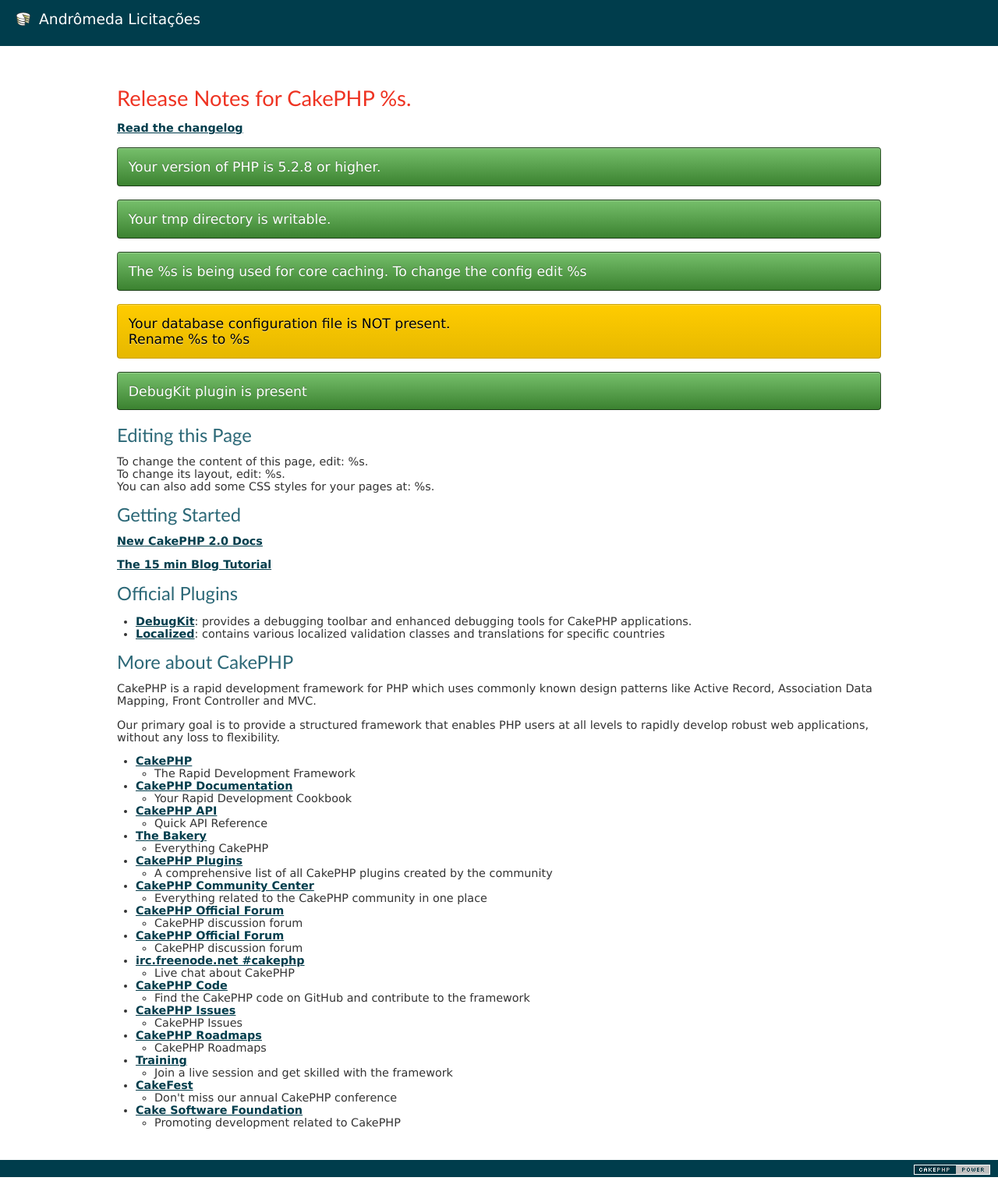
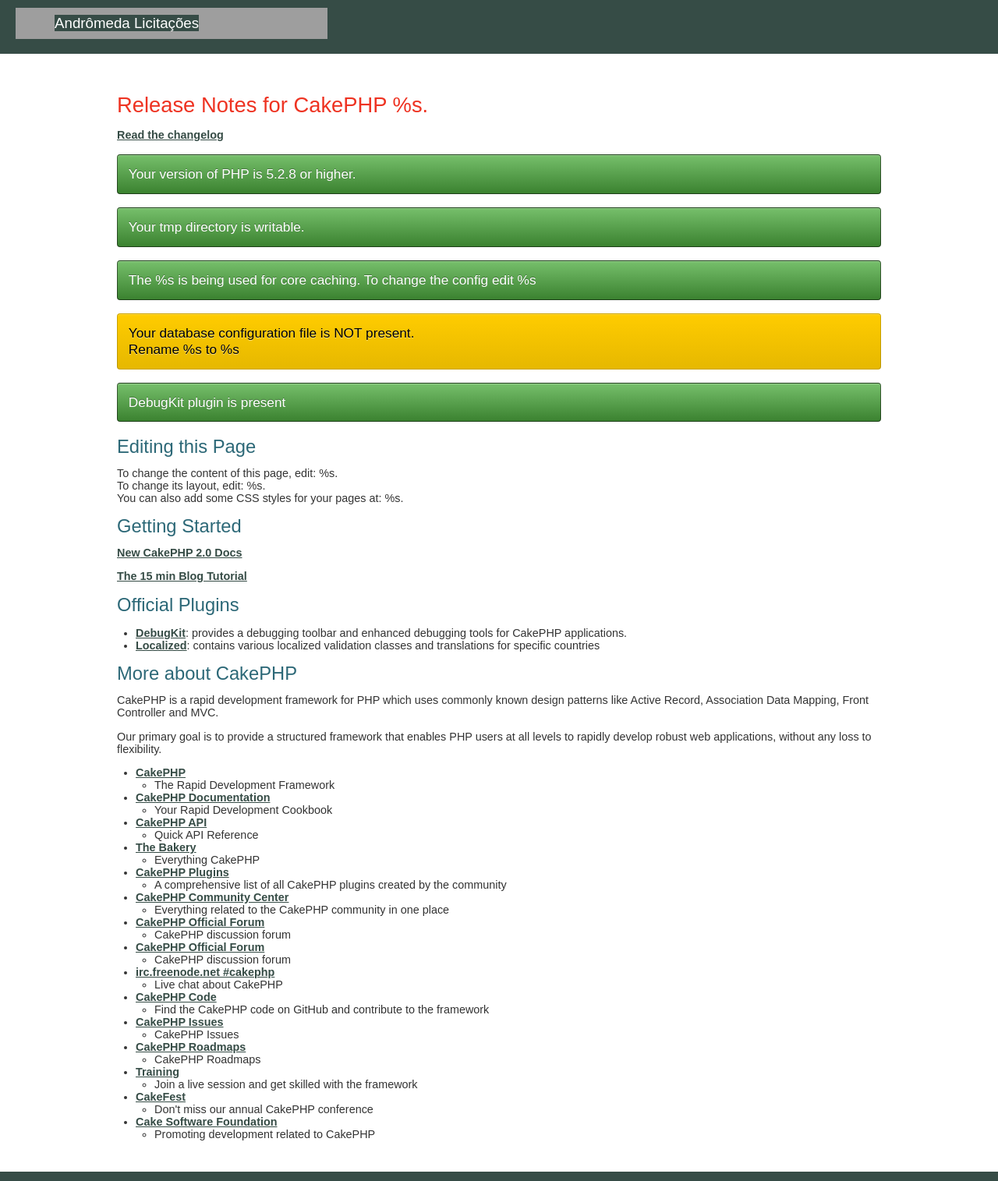
Before and after one commit to germanocorrea/andromeda-licitacoes, a CakePHP app: the page made by app/View/Pages/home.ctp in a window 1280 px wide. Shown: the whole page at 78% size. Run offline with PHP 8.4 and a stand-in for CakePHP, Linux system fonts and the light colour scheme; the template is opened without the code that fills it, so the values that code supplies are empty; some libraries are stand-ins or nearby versions; grey boxes are pictures that could not be loaded.

Commit message:
Modificações de estilo

```diff
--- a/app/View/Layouts/default.ctp
+++ b/app/View/Layouts/default.ctp
@@ -23,10 +23,9 @@ $cakeVersion = __d('cake_dev', 'CakePHP %s', Configure::version())
 	<?php echo $this->Html->charset(); ?>
 	<title>Andrômeda Licitações: <?php echo $this->fetch('title'); ?></title>
 	<?php
-		echo $this->Html->meta('icon');
-
 		echo $this->Html->css('cake.generic');
 		echo $this->Html->css('//cdn.datatables.net/1.10.15/css/jquery.dataTables.min.css');
+		echo $this->Html->css('https://code.cdn.mozilla.net/fonts/fira.css');
 
         echo $this->Html->script('https://code.jquery.com/jquery-3.2.1.min.js');
 		echo $this->Html->script('//cdn.datatables.net/1.10.15/js/jquery.dataTables.min.js');
@@ -70,12 +69,6 @@ $cakeVersion = __d('cake_dev', 'CakePHP %s', Configure::version())
 			<?php echo $this->fetch('content'); ?>
 		</div>
 		<div id="footer">
-			<?php echo $this->Html->link(
-					$this->Html->image('cake.power.gif', array('alt' => $cakeDescription, 'border' => '0')),
-					'http://www.cakephp.org/',
-					array('target' => '_blank', 'escape' => false, 'id' => 'cake-powered')
-				);
-			?>
 		</div>
 	</div>
 </body>
--- a/app/webroot/css/cake.generic.css
+++ b/app/webroot/css/cake.generic.css
@@ -22,14 +22,14 @@
 
 /** General Style Info **/
 body {
-	background: #003d4c;
+	background: #364c46;
 	color: #fff;
-	font-family:'lucida grande',verdana,helvetica,arial,sans-serif;
+	font-family:'Fira Sans', sans-serif;
 	font-size:90%;
 	margin: 0;
 }
 a {
-	color: #003d4c;
+	color: #364c46;
 	text-decoration: underline;
 	font-weight: bold;
 }
@@ -46,18 +46,18 @@ h1, h2, h3, h4 {
 }
 h1 {
 	background:#fff;
-	color: #003d4c;
+	color: #364c46;
 	font-size: 200%;
 }
 h2 {
 	background:#fff;
 	color: #e32;
-	font-family:'Gill Sans','lucida grande', helvetica, arial, sans-serif;
+	font-family:'Fira Sans', sans-serif;
 	font-size: 190%;
 }
 h3 {
 	color: #2c6877;
-	font-family:'Gill Sans','lucida grande', helvetica, arial, sans-serif;
+	font-family:'Fira Sans', sans-serif;
 	font-size: 165%;
 }
 h4 {
@@ -80,21 +80,21 @@ p {
 	padding: 10px 20px;
 }
 #header h1 {
-	line-height:30px;
-	background: #003d4c url('../img/cake.icon.png') no-repeat left;
+	line-height:40px;
+	background: #364c46 url('../img/icon.png') no-repeat left;
 	color: #fff;
-	padding: 0 30px;
+	padding: 0 50px;
 	font-size: 1.3em;
 }
 #header h1 a {
 	color: #fff;
-	background: #003d4c;
+	background: #364c46;
 	font-weight: normal;
 	text-decoration: none;
 }
 #header h1 a:hover {
 	color: #fff;
-	background: #003d4c;
+	background: #364c46;
 	text-decoration: underline;
 }
 #content{
@@ -317,7 +317,7 @@ label {
 input, textarea {
 	clear: both;
 	font-size: 140%;
-	font-family: "frutiger linotype", "lucida grande", "verdana", sans-serif;
+	font-family:'Fira Sans', sans-serif;
 	padding: 1%;
 	width:98%;
 }
```
Also changed, not shown: app/webroot/img/cake.icon.png (deleted).
